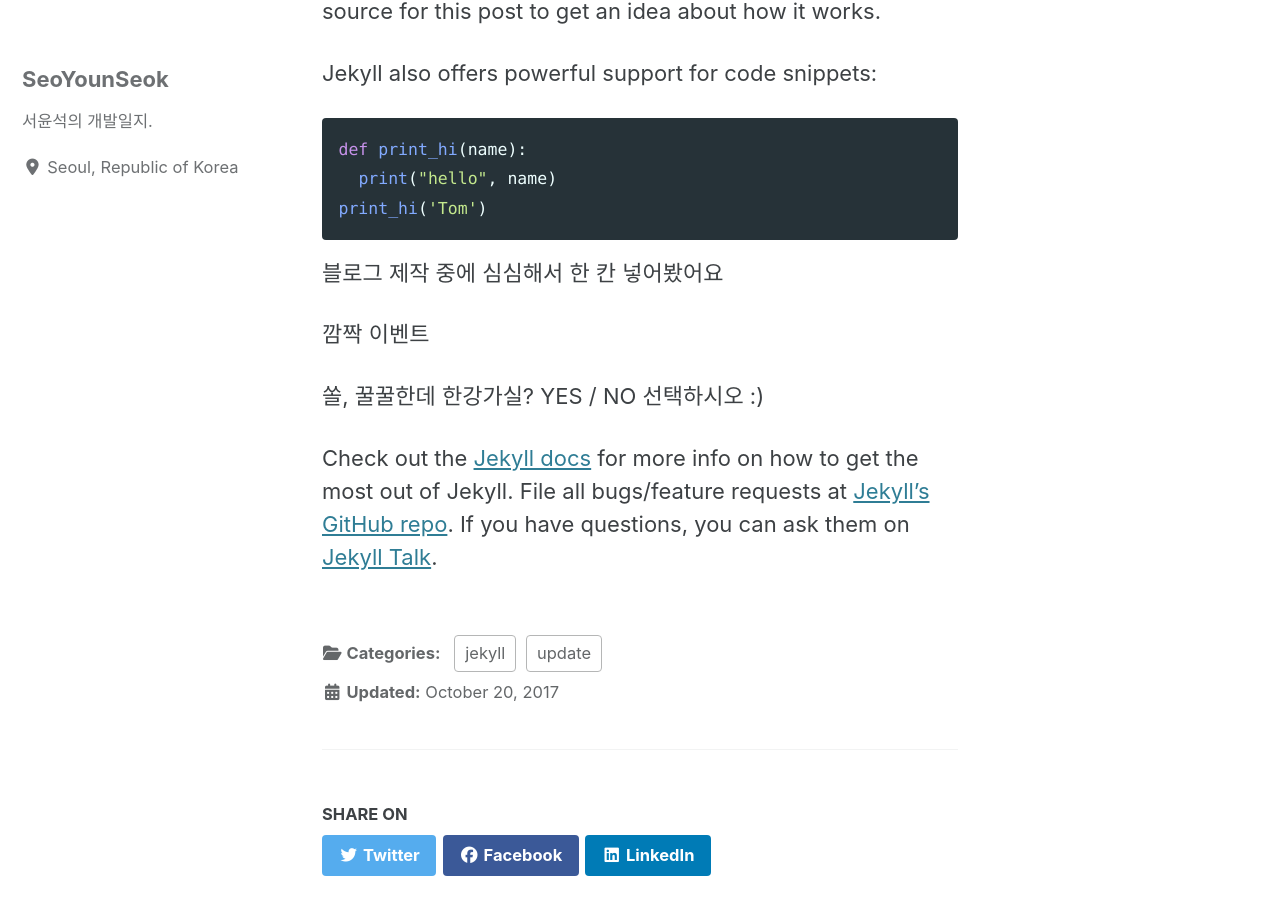
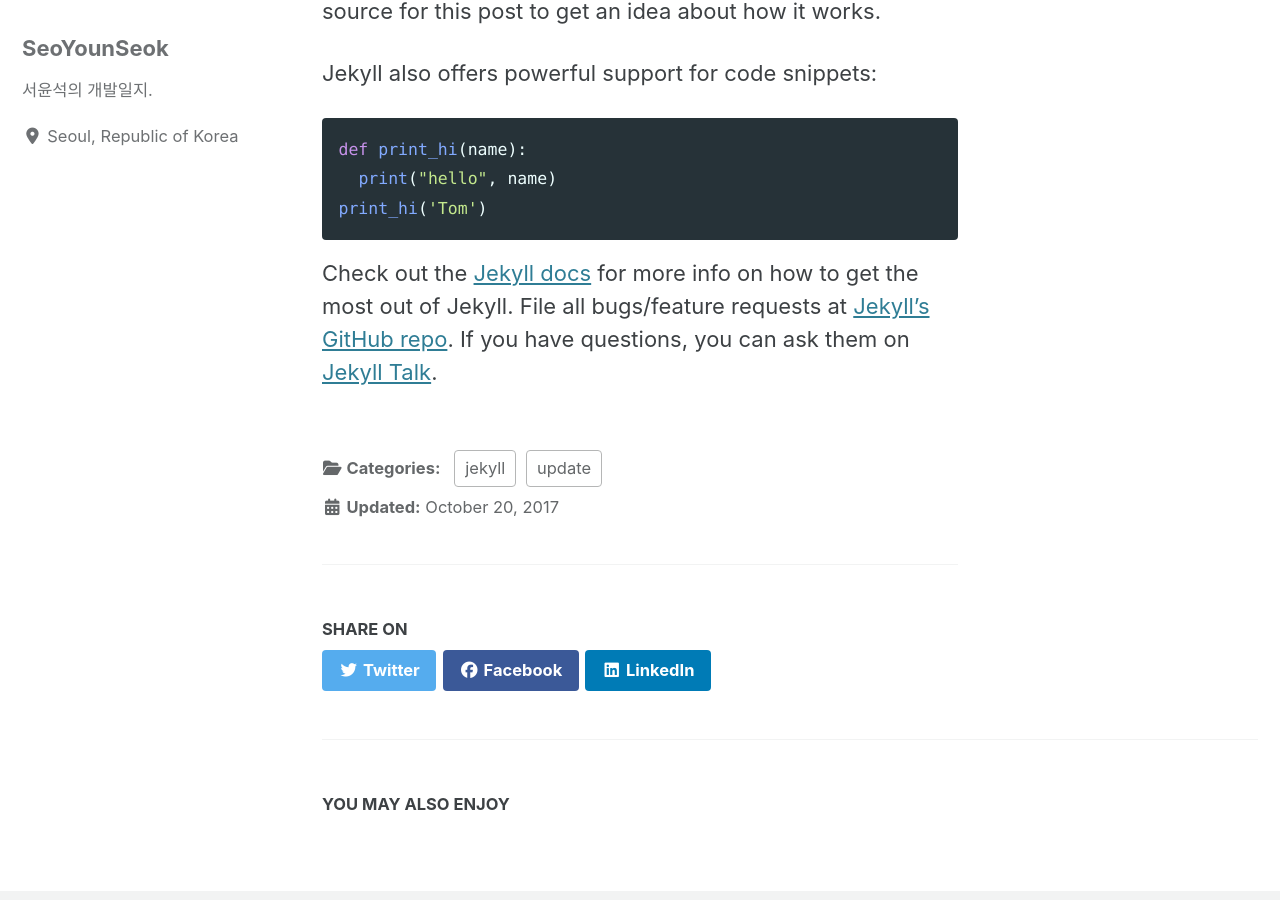
Before and after one commit to SeoYounSeok/SeoYounSeok.github.io, a Jekyll site: the page built from _posts/2020-03-16-[HTML]DOCTYPE.md, in a window 1280 px wide and 900 px high, scrolled down 498 px. Built offline with Jekyll 4.4.1, drawn with Linux system fonts in a browser that asks for light colours; cached includes are drawn as plain includes; nearby versions of some CDN libraries.

Commit message:
test 끝

````diff
--- a/_posts/2020-03-16-[HTML]DOCTYPE.md
+++ b/_posts/2020-03-16-[HTML]DOCTYPE.md
@@ -14,12 +14,6 @@ def print_hi(name):
   print("hello", name)
 print_hi('Tom')
 ```
-블로그 제작 중에 심심해서 한 칸 넣어봤어요
-
-깜짝 이벤트
-
-쏠, 꿀꿀한데 한강가실? YES / NO 선택하시오 :)
-
 
 Check out the [Jekyll docs][jekyll-docs] for more info on how to get the most out of Jekyll. File all bugs/feature requests at [Jekyll’s GitHub repo][jekyll-gh]. If you have questions, you can ask them on [Jekyll Talk][jekyll-talk].
 
````
